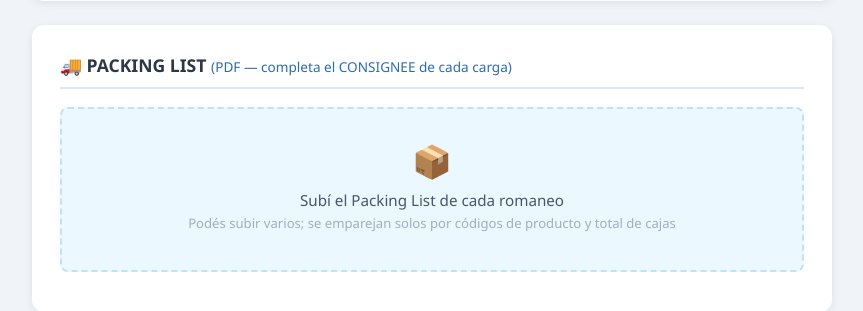
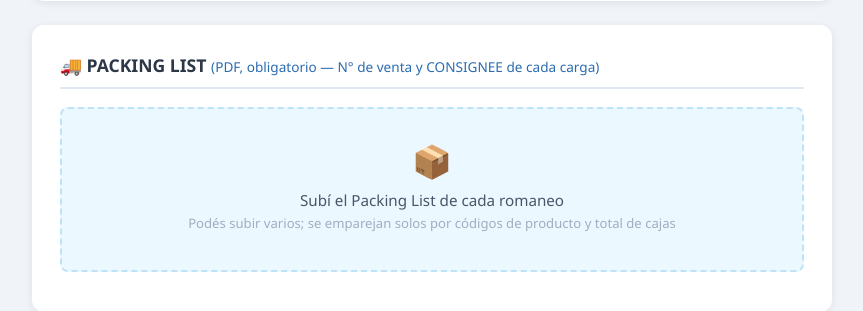
Before and after one commit to amarchioni-source/Planillas-OIA, a Flask app: page / in a window 1280 px wide. Shown: the part 411-722 px from the top of the page, without its empty margins (208-1071 px from the left). Run offline with Flask 3, Linux system fonts and the light colour scheme; parts of the project's set-up code (start-up, migrations or seed data) failed here and were passed over.

Commit message:
Packing List obligatorio: siempre PLANILLA OIA <N de venta>
- Sin Packing List no se procesa (de ahi salen el N de venta y el consignee)
- Si un romaneo no tiene su Packing List, se informa como error

Co-Authored-By: Claude Opus 5.5 <noreply@anthropic.com>

```diff
--- a/app.py
+++ b/app.py
@@ -151,17 +151,12 @@ def match_packing_list(packing_lists, codigos, cajas, solo_uno=False):
     return mejor
 
 
-def _nombre_salida(pl, filepath):
+def _nombre_salida(venta):
     """
     'PLANILLA OIA <N° de venta>.xlsx' con el N° de venta del Packing List
-    (EXPORTER REFERENCE). Sin Packing List se usa el nombre del romaneo.
-    Si el nombre ya existe en esta tanda, se agrega (2), (3)...
+    (EXPORTER REFERENCE). Si el nombre ya existe en esta tanda, se agrega (2), (3)...
     """
-    if pl and pl.get('venta'):
-        venta = re.sub(r'[\\/:*?"<>|]', '-', pl['venta'])
-        base = 'PLANILLA OIA ' + venta
-    else:
-        base = 'PLANILLA OIA ' + filepath.stem
+    base = 'PLANILLA OIA ' + re.sub(r'[\\/:*?"<>|]', '-', venta)
     nombre = f'{base}.xlsx'
     n = 2
     while (OUTPUT_FOLDER / nombre).exists():
@@ -230,8 +225,13 @@ def process_file(filepath, packing_lists=None, solo_uno=False):
     codigos = {_clean_code(c) for c in df[COL_CODIGO].dropna()} if COL_CODIGO in df.columns else set()
     total_cajas = int(round(df[COL_CAJAS].sum()))
     pl = match_packing_list(packing_lists or [], codigos, total_cajas, solo_uno=solo_uno)
+    if not pl:
+        raise ValueError('No se encontró el Packing List de este romaneo. '
+                         'Subí su Packing List (de ahí salen el N° de venta y el consignee).')
+    if not pl.get('venta'):
+        raise ValueError(f"El Packing List {pl['archivo']} no tiene EXPORTER REFERENCE (N° de venta).")
 
-    salida = _nombre_salida(pl, filepath)
+    salida = _nombre_salida(pl['venta'])
     outpath = OUTPUT_FOLDER / salida
     shutil.copy(PLANILLA_BASE, outpath)
 
@@ -251,16 +251,14 @@ def process_file(filepath, packing_lists=None, solo_uno=False):
     ws['E70'] = lotes_str
 
     # CONSIGNEE (E25) desde el packing list
-    consignee_info = None
-    if pl and pl['consignee']:
-        ws['E25'] = pl['consignee']
-        ws['E25'].alignment = ws['E25'].alignment.copy(wrap_text=True, vertical='top')
-        consignee_info = {
-            'archivo': pl['archivo'],
-            'nombre': pl['consignee'].splitlines()[0],
-            'cajas_ok': pl['cajas'] == total_cajas,
-            'cajas_pl': pl['cajas'],
-        }
+    ws['E25'] = pl['consignee']
+    ws['E25'].alignment = ws['E25'].alignment.copy(wrap_text=True, vertical='top')
+    consignee_info = {
+        'archivo': pl['archivo'],
+        'nombre': pl['consignee'].splitlines()[0],
+        'cajas_ok': pl['cajas'] == total_cajas,
+        'cajas_pl': pl['cajas'],
+    }
 
     wb.save(outpath)
 
@@ -286,6 +284,9 @@ def procesar():
 
     if not romaneo_files or all(f.filename == '' for f in romaneo_files):
         return jsonify({'error': 'No seleccionaste archivos ROMANEO'}), 400
+
+    if not any(f.filename for f in request.files.getlist('packing_lists')):
+        return jsonify({'error': 'Subí el Packing List de cada romaneo (de ahí salen el N° de venta y el consignee)'}), 400
 
     if not PLANILLA_BASE.exists():
         return jsonify({'error': 'No se encontró Planilla_BASE_.xlsx en el servidor'}), 500
@@ -322,8 +323,6 @@ def procesar():
         f.save(save_path)
         try:
             r = process_file(save_path, packing_lists=packing_lists, solo_uno=solo_uno)
-            if packing_lists and not r['consignee']:
-                r['consignee_warn'] = 'No se encontró Packing List para este romaneo (consignee sin completar)'
             resultados.append(r)
         except Exception as e:
             errores.append({'nombre': f.filename, 'error': str(e)})
--- a/templates/index.html
+++ b/templates/index.html
@@ -241,7 +241,7 @@
     </div>
 
     <div class="card">
-        <h2>🚚 PACKING LIST <span style="font-weight:400;color:#2b6cb0;font-size:0.85rem">(PDF — completa el CONSIGNEE de cada carga)</span></h2>
+        <h2>🚚 PACKING LIST <span style="font-weight:400;color:#2b6cb0;font-size:0.85rem">(PDF, obligatorio — N° de venta y CONSIGNEE de cada carga)</span></h2>
         <div class="upload-zone pl-zone" id="plZone" onclick="document.getElementById('plInput').click()">
             <div class="icon">📦</div>
             <div class="label">Subí el Packing List de cada romaneo</div>
@@ -313,6 +313,10 @@
         const files = romaneoInput.files;
         if (!files.length) {
             alert('Seleccioná al menos un archivo ROMANEO');
+            return;
+        }
+        if (!plInput.files.length) {
+            alert('Subí el Packing List de cada romaneo (de ahí salen el N° de venta y el consignee)');
             return;
         }
 
```
Also changed, not shown: README.md.
